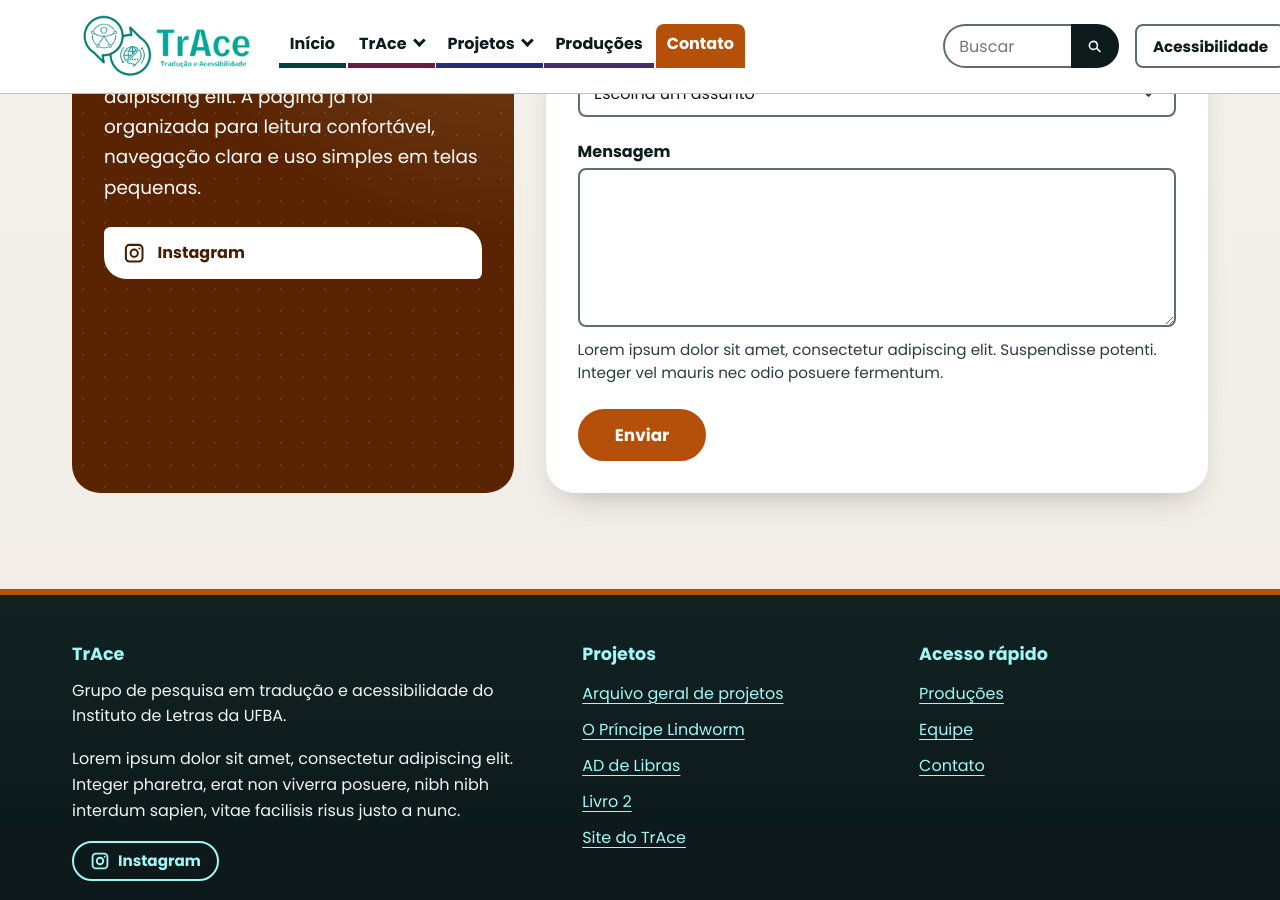
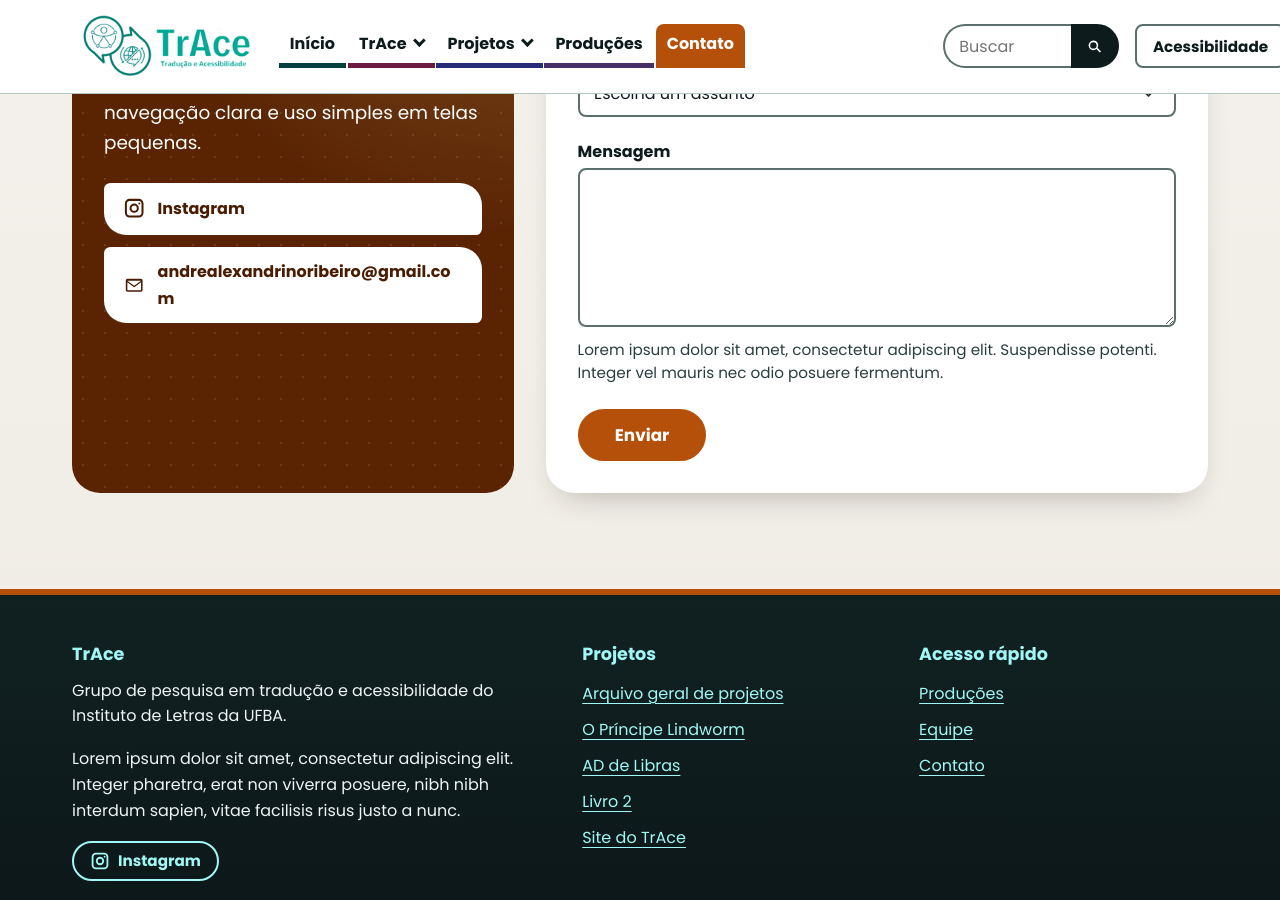
Before and after one commit to Niuuzinho/site-trace-teste, a Jekyll site: the page built from contato.html, in a window 1280 px wide and 900 px high, scrolled down 488 px. Built offline with Jekyll 4.4.1, drawn with Linux system fonts in a browser that asks for light colours.

```diff
--- a/_config.yml
+++ b/_config.yml
@@ -28,7 +28,7 @@ redes:
 
 # Canais da página Contato. Só aparecem os que tiverem texto preenchido.
 contato:
-  email: ""
+  email: "andrealexandrinoribeiro@gmail.com"
   endereco: ""
   # Opções da lista "Assunto" do formulário (edite à vontade; para tirar a lista, deixe vazio: assuntos: [])
   assuntos:
```
Also changed, not shown: CLAUDE.md (+1 -1 lines).
